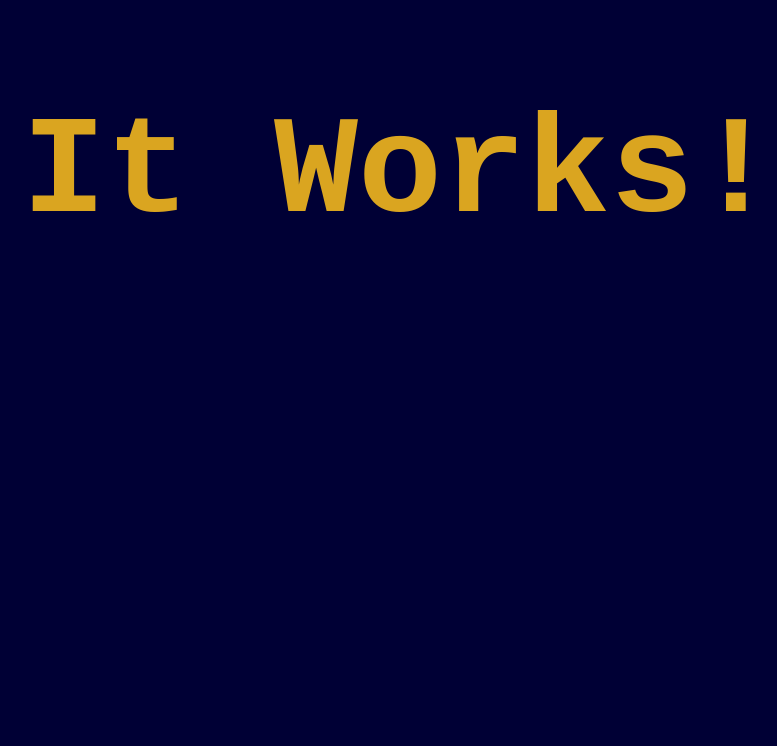
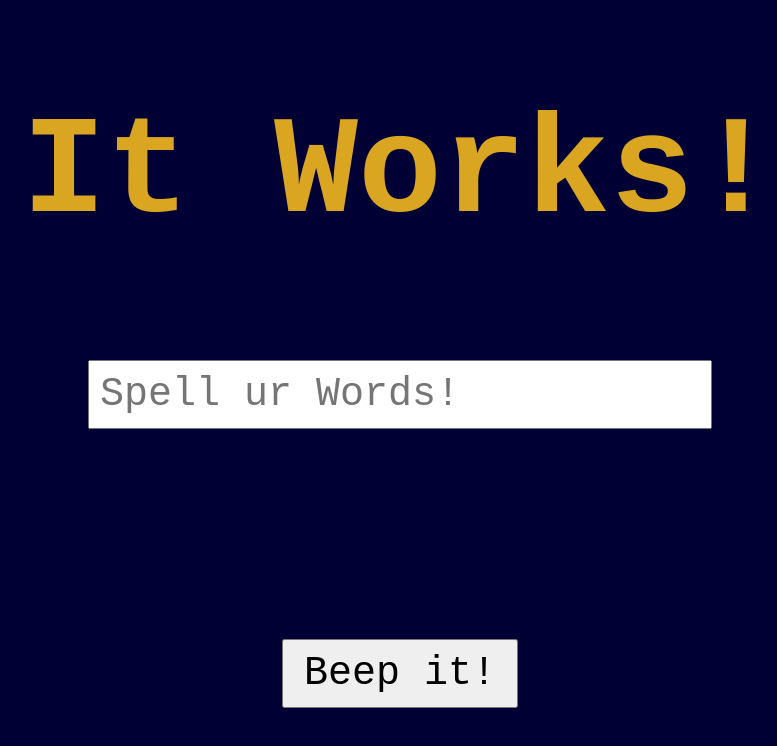
Before and after one commit to Omar-404-BlackOps/Tiny-Morse, a website: page src/index.html in a window 1280 px wide. Shown: the whole page, without its empty margins (240-1017 px from the left). Drawn offline with Linux system fonts and the light colour scheme.

Commit message:
Creating input, button and output to index.html
As the actual HTML base code, since the last commit was the CSS "design" of them.

```diff
--- a/src/index.html
+++ b/src/index.html
@@ -35,10 +35,16 @@
     min-height: 50px;
     word-break: break-word;
   }
-
   </style>
 
+  <input id="input" placeholder="Spell ur Words!"/>
+  <p id ="output"></p>
+
+  <button id="beep">Beep it!</button>
+
+
   <script>
+
     const title = document.querySelector("h1");
     title.onclick = () => (title.textContent = "you clicked it");
   </script>
```
